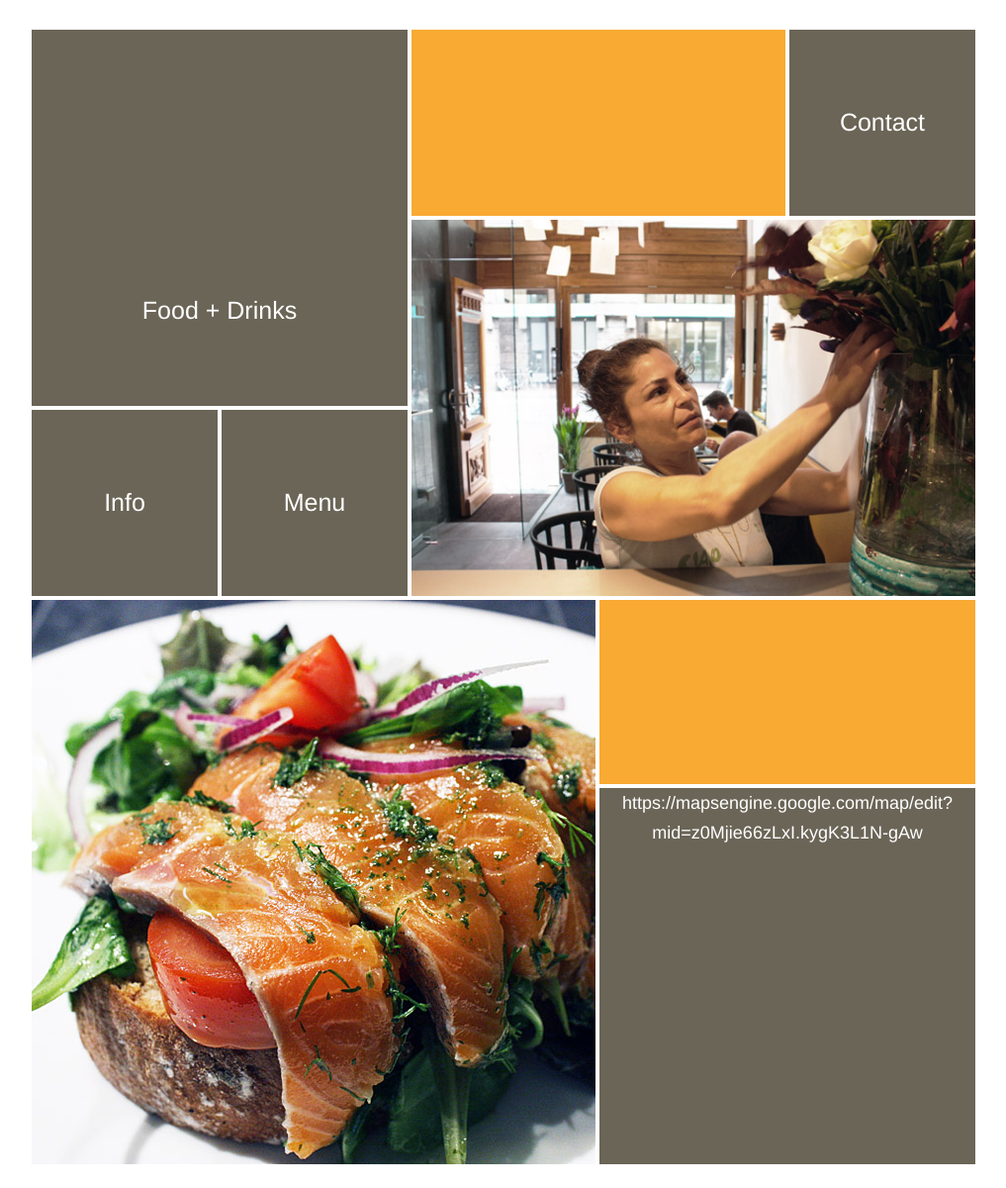
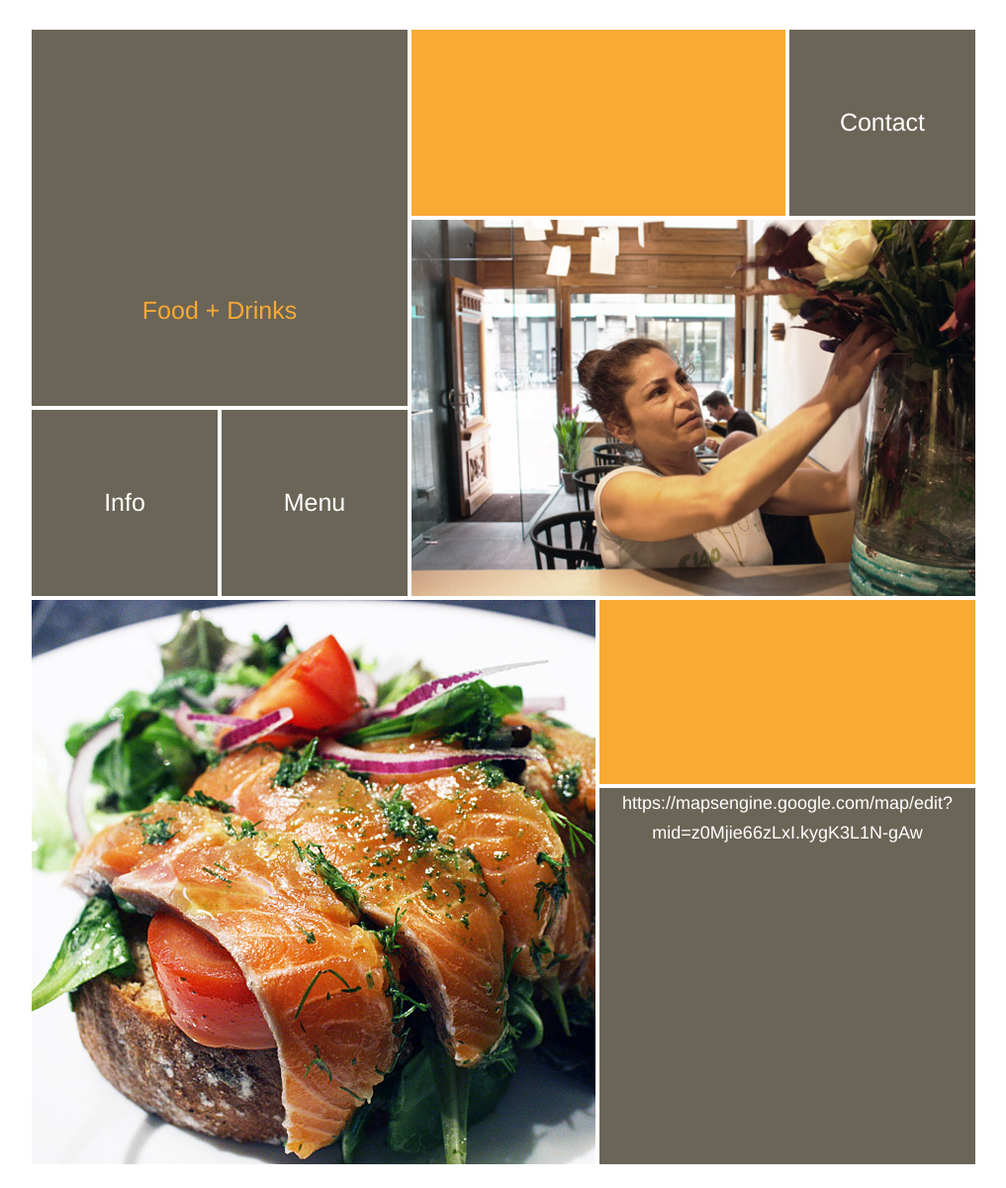
Before and after one commit to cornae/u6, a Jekyll site: the page built from index.html, in a window 1280 px wide. Shown: the whole page at 99% size, without its empty margins (131-1148 px from the left). Built offline with Jekyll 4.4.1, drawn with Linux system fonts in a browser that asks for light colours.

Commit message:
Logo byline colour

```diff
--- a/_includes/style/base.css
+++ b/_includes/style/base.css
@@ -152,7 +152,7 @@ body {
 	background-repeat: no-repeat;
 	background-size: auto 60%;
 	padding-top: 268px;
-	color: white;
+	color: #f8aa33;
 	overflow: hidden;
 	line-height: 30px;
 }
```
